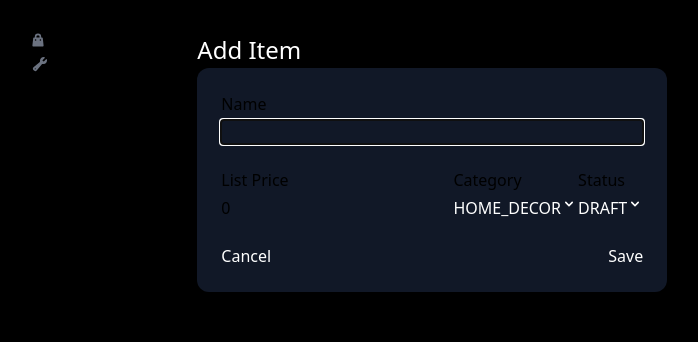
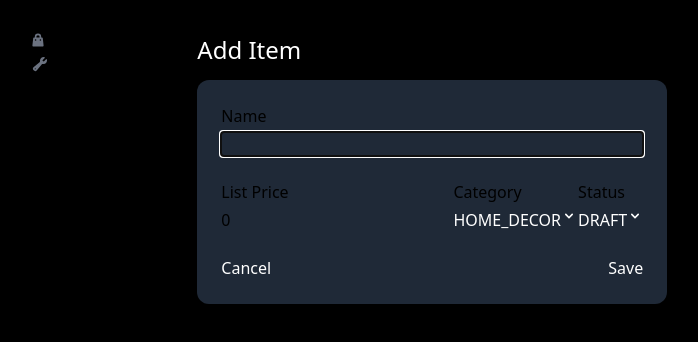
Before and after one commit to gtbaron/ims-ui, a React (Vite) app: page /item-details in a window 1280 px wide. Shown: the top 342 px of the page, without its empty margins (111-809 px from the left). Built offline with nearby package versions, Linux system fonts and the light colour scheme.

Commit message:
fixing save item functionality

```diff
--- a/src/App.tsx
+++ b/src/App.tsx
@@ -13,7 +13,7 @@
             <Router>
                 <div id={'main'}>
                     <div id={'left'}>
-                        <Sidebar aria-label="Default sidebar example">
+                        <Sidebar>
                             <SidebarItems>
                                 <SidebarItemGroup>
                                     <SidebarItem href="/items" icon={HiShoppingBag}>
--- a/src/components/items/details/ItemDetailsPage.tsx
+++ b/src/components/items/details/ItemDetailsPage.tsx
@@ -32,12 +32,15 @@
             const createdItem = await callCreateItem(item);
             dispatch(addItem(createdItem));
         }
+        navigate('/items');
     }
 
     return (
         <div>
-            <h1 className='text-white'>{item.id ? item.name : 'Add Item'}</h1>
-            <div className="bg-gray-900 rounded-xl space-y-6 text-left w-1/2 p-6">
+            <div className="flex justify-between mb-3">
+                <h1 className='text-white'>{item.id ? item.name : 'Add Item'}</h1>
+            </div>
+            <div className="bg-gray-800 rounded-xl space-y-6 text-left w-1/2 p-6">
                 <div>
                     <div className="mb-1 block">
                         <Label htmlFor="name">Name</Label>
```
